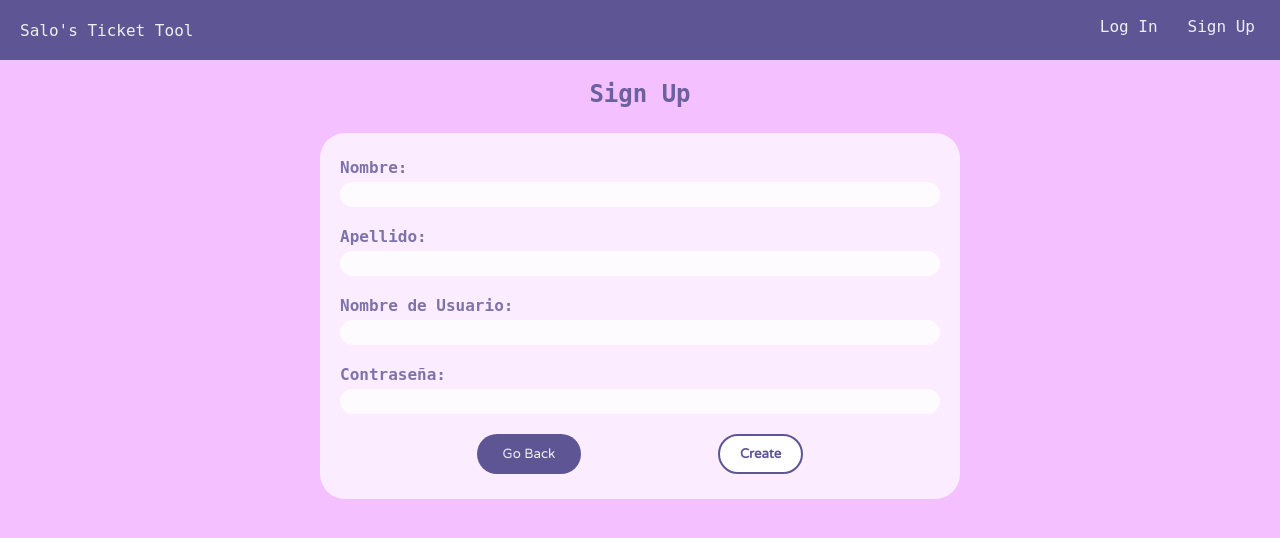
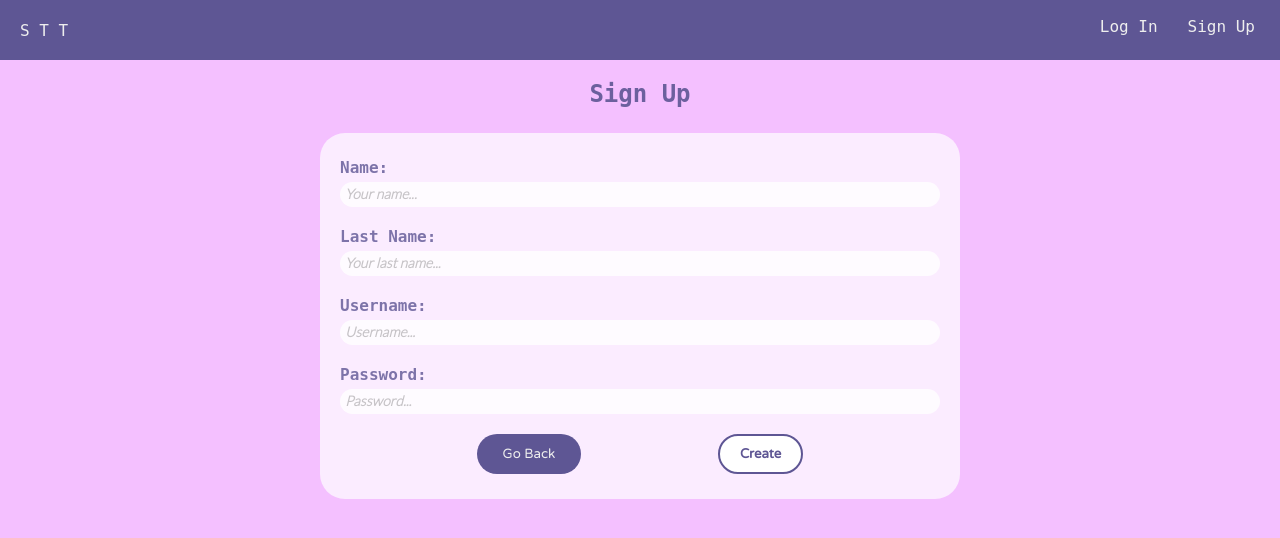
Before and after one commit to salolevi/Project_Django, a Django app: page /signup-form in a window 1280 px wide. Shown: the top 538 px of the page. Run offline with Django 3.2, Linux system fonts and the light colour scheme; some web fonts are replaced.

Commit message:
login funcional

```diff
--- a/project_django/home/urls.py
+++ b/project_django/home/urls.py
@@ -3,9 +3,10 @@ from home import views
 
 urlpatterns = [
     path("", views.IndexView.as_view(), name="main_index"),
-    path('signup-form', views.SignUpForm.as_view(), name='signup'),
-    path('signup-form/create', views.SignUpForm.as_view(), name='signup-create'),
-    path('login-form', views.LogInForm.as_view(), name="login"),
+    path('signup-form', views.SignUpForm.as_view(), name='signup-form'),
+    path('signup-form/create', views.SignUpForm.as_view(), name='signup'),
+    path('login-form', views.LogInForm.as_view(), name='login-form'),
+    path('login-form/login', views.LogInForm.as_view(), name='login'),
     path('admin-page', views.AdminView.as_view(), name='admin'),
     path('admin-page/logout', views.AdminView.as_view(), name='admin-logout'),
     path('incidents', views.IncidentView.as_view(), name='incidents'),
--- a/project_django/home/views.py
+++ b/project_django/home/views.py
@@ -84,6 +84,15 @@ class LogInForm(View):
     template_name = 'login-form.html'
     def get(self, *args, **kwargs):
         return render(self.request, self.template_name)
+
+    def post(self, *args, **kwargs):
+        username = self.request.POST.get('admin_username', None)
+        password = self.request.POST.get('admin_password', None)
+        for admin in Administrador.objects.all():
+            if admin.username == username and admin.password == password:
+                admin.active = True
+                admin.save()
+        return redirect('main_index')
 
 
 class CreateTicketView(View):
--- a/project_django/static/css/cssindex.css
+++ b/project_django/static/css/cssindex.css
@@ -245,7 +245,7 @@
     opacity: 1;
 }
 
-input[type="text"]::placeholder {
+input[type="text"]::placeholder, input[type="password"]::placeholder {
     font-size: 1.05em;
     opacity: .5;
     font-weight: bold;
--- a/project_django/templates/base.html
+++ b/project_django/templates/base.html
@@ -17,7 +17,7 @@
   <header class="header">
       <nav class="navbar">
           <div class="logo">
-            <a href="/">Salo's Ticket Tool</a>
+            <a href="/">S T T</a>
           </div>
           <ul>
               {% block nav_list %}
--- a/project_django/templates/login-form.html
+++ b/project_django/templates/login-form.html
@@ -14,13 +14,14 @@
 <h2 class="h2">Log In</h2>
 <article class="form-container">
 <form action="login-form/login" method="post">
+  {% csrf_token %}
   <div class="form-input">
     <label for="admin_username">Username:</label>
-    <input type="text" name="admin_username" id="admin_username">
+    <input type="text" name="admin_username" id="admin_username" placeholder="Username...">
   </div>
   <div class="form-input">
     <label for="admin_password">Password:</label>
-    <input type="password" name="admin_password" id="admin_password">
+    <input type="password" name="admin_password" id="admin_password" placeholder="Password...">
   </div>
   <div class="submit-input">
       <button class="btn"><a href="/">Go Back</a></button>
--- a/project_django/templates/signup-form.html
+++ b/project_django/templates/signup-form.html
@@ -14,20 +14,20 @@
   <form action="signup-form/create" method="post">
     {% csrf_token %}
     <div class="form-input">
-      <label for="admin_name">Nombre:</label>
-      <input type="text" name="admin_name" id="admin_name">
+      <label for="admin_name">Name:</label>
+      <input type="text" name="admin_name" id="admin_name" placeholder="Your name...">
     </div>
     <div class="form-input">
-      <label for="admin_lastn">Apellido:</label>
-      <input type="text" name="admin_lastn" id="admin_lastn">
+      <label for="admin_lastn">Last Name:</label>
+      <input type="text" name="admin_lastn" id="admin_lastn" placeholder="Your last name...">
     </div>
     <div class="form-input">
-      <label for="admin_username">Nombre de Usuario:</label>
-      <input type="text" name="admin_username" id="admin_username">
+      <label for="admin_username">Username:</label>
+      <input type="text" name="admin_username" id="admin_username" placeholder="Username...">
     </div>
     <div class="form-input">
-      <label for="admin_password">Contraseña:</label>
-      <input type="password" name="admin_password" id="admin_password">
+      <label for="admin_password">Password:</label>
+      <input type="password" name="admin_password" id="admin_password" placeholder="Password...">
     </div>
     <div class="submit-input">
             <button class="btn"><a href="/">Go Back</a></button>
--- a/pyvenv.cfg
+++ b/pyvenv.cfg
@@ -1,3 +1,3 @@
-home = C:\Users\Salo\AppData\Local\Programs\Python\Python39
+home = C:\Users\levsa\AppData\Local\Programs\Python\Python39
 include-system-site-packages = false
 version = 3.9.6
```
Also changed, not shown: project_django/db.sqlite3.
